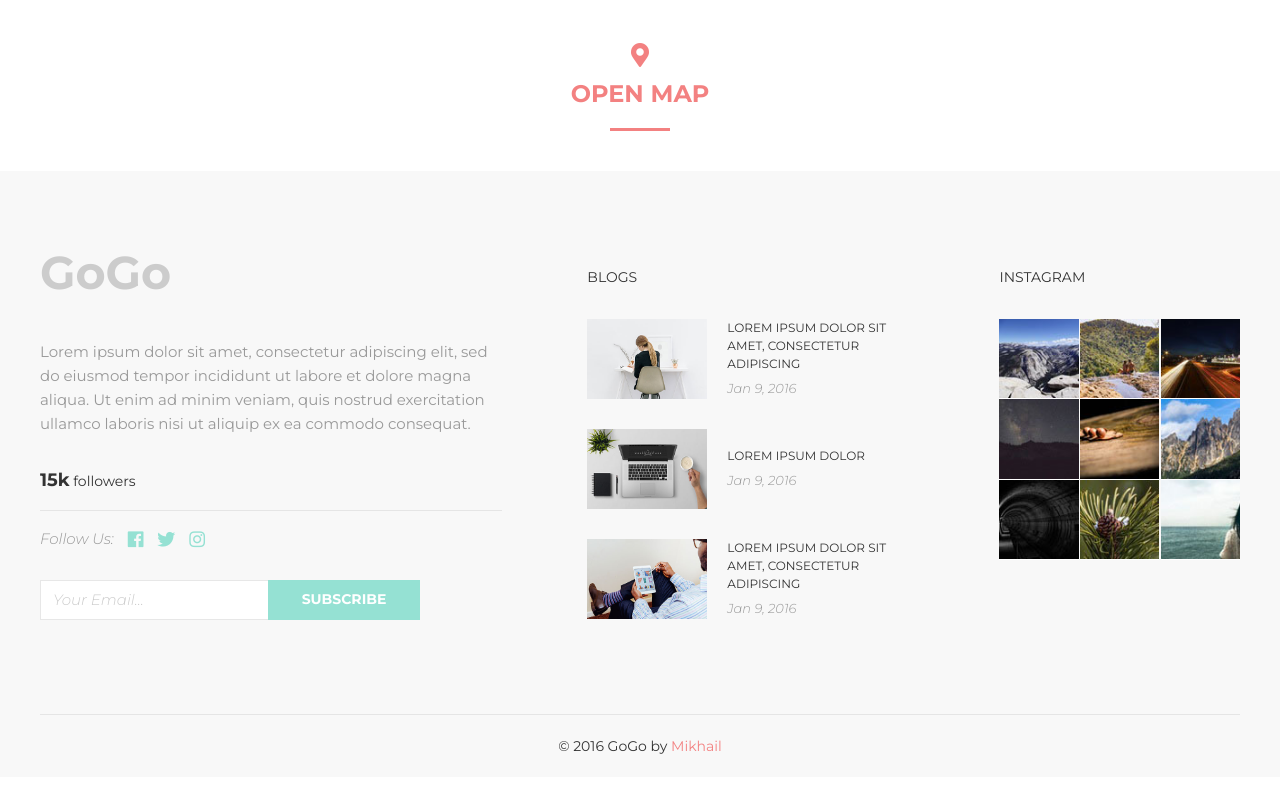
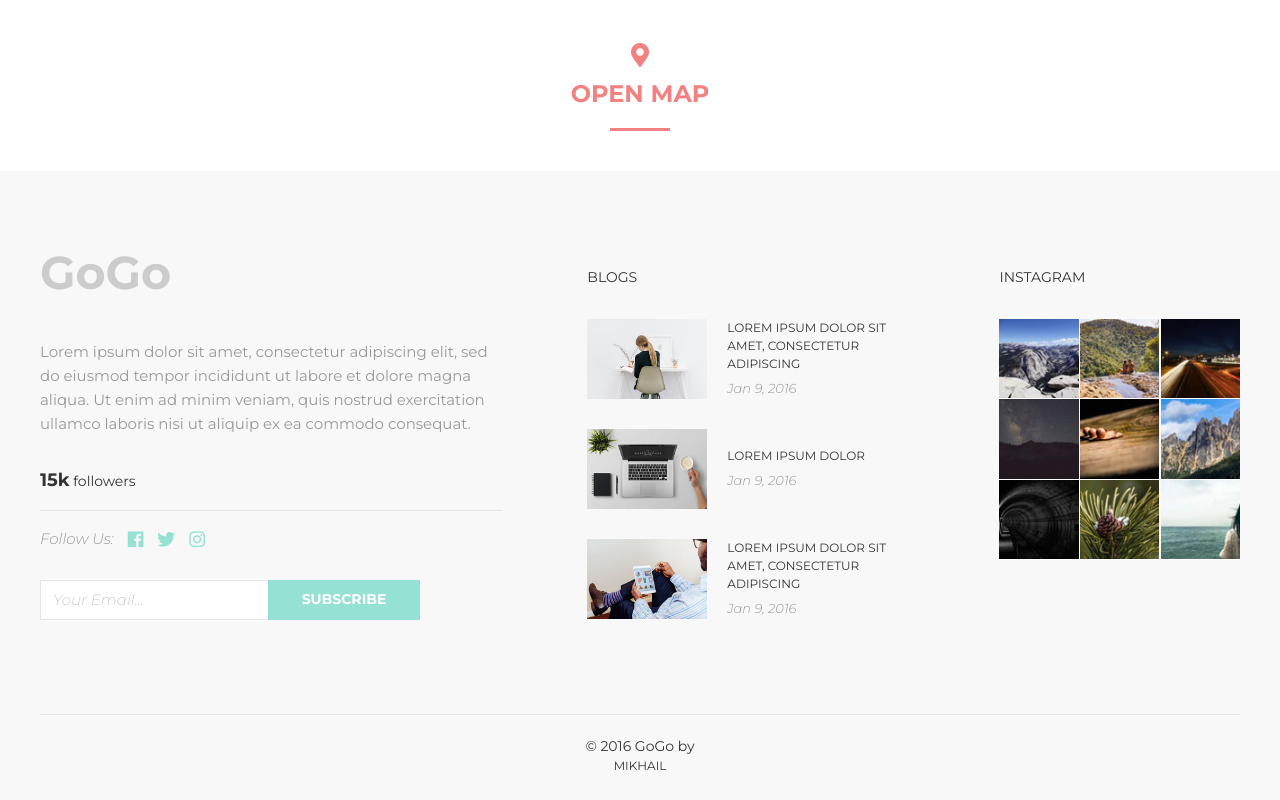
Before and after one commit to 1POPO1/1POPO.github.io, a plain HTML site: page index.html in a window 1280 px wide. Shown: the part 8658-9458 px from the top of the page. Before the commit the page ends 9435 px from the top, so only its background shows below. Drawn offline with nearby package versions, Linux system fonts and the light colour scheme.

Commit message:
Update index.html

```diff
--- a/index.html
+++ b/index.html
@@ -811,7 +811,7 @@
             </div><!-- /.footer__inner -->
 
             <div class="copyright">
-                © 2016 GoGo by <span>Mikhail</span>
+                © 2016 GoGo by <a class="blogs__title" href="https://vk.com/id140174509">Mikhail</a>
             </div>
 
         </div><!-- /.container -->
```
